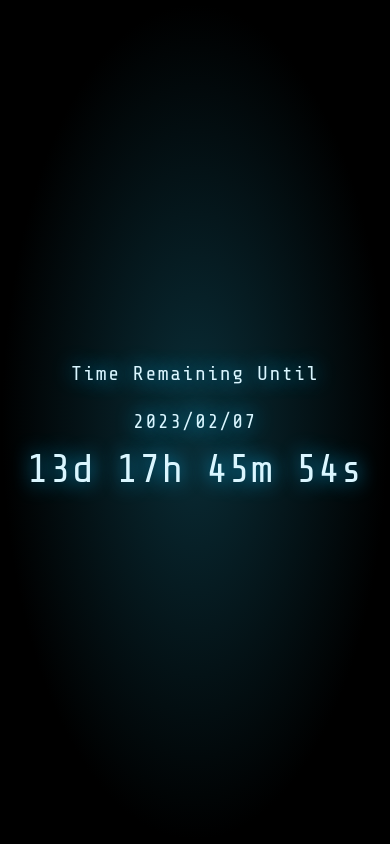
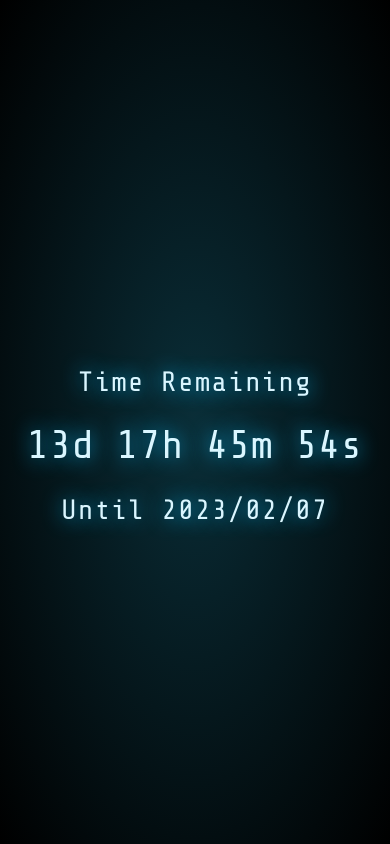
Before and after one commit to hikariyo/countdown, a Vue app: page / in a window 390 px wide. Shown: the top 844 px of the page. Built offline with nearby package versions, Linux system fonts and the light colour scheme.

Commit message:
feat: separate text

```diff
--- a/src/App.vue
+++ b/src/App.vue
@@ -23,7 +23,8 @@ onMounted(() => {
 
 <template>
   <div class="clock" :style="{ marginTop: clockTop }" ref="clock">
-    <p class="text">Time Remaining Until {{ until }}</p>
+    <p class="text">Time Remaining</p>
     <p class="time">{{ remaining }}</p>
+    <p class="text">Until {{ until }}</p>
   </div>
 </template>
--- a/src/style.css
+++ b/src/style.css
@@ -4,9 +4,9 @@ html, body {
 
 body {
   background: #0f3854;
-  background: radial-gradient(ellipse at center,  #0a2e38  0%, #000000 70%);
-  background-size: 100%;
+  background: radial-gradient(ellipse at center,  #0a2e38  0%, #000000 100%);
   overflow: hidden;
+  padding: 0.5rem;
 }
 
 .clock {
@@ -42,13 +42,13 @@ p {
   }
 
   .text {
-    font-size: 1.5rem;
+    font-size: 1.9rem;
   }
 }
 
 @media (max-width: 600px) {
   p {
-    line-height: 3rem;
+    line-height: 4rem;
   }
 
   .time {
@@ -56,6 +56,6 @@ p {
   }
 
   .text {
-    font-size: 1.25rem;
+    font-size: 1.75rem;
   }
 }
```
